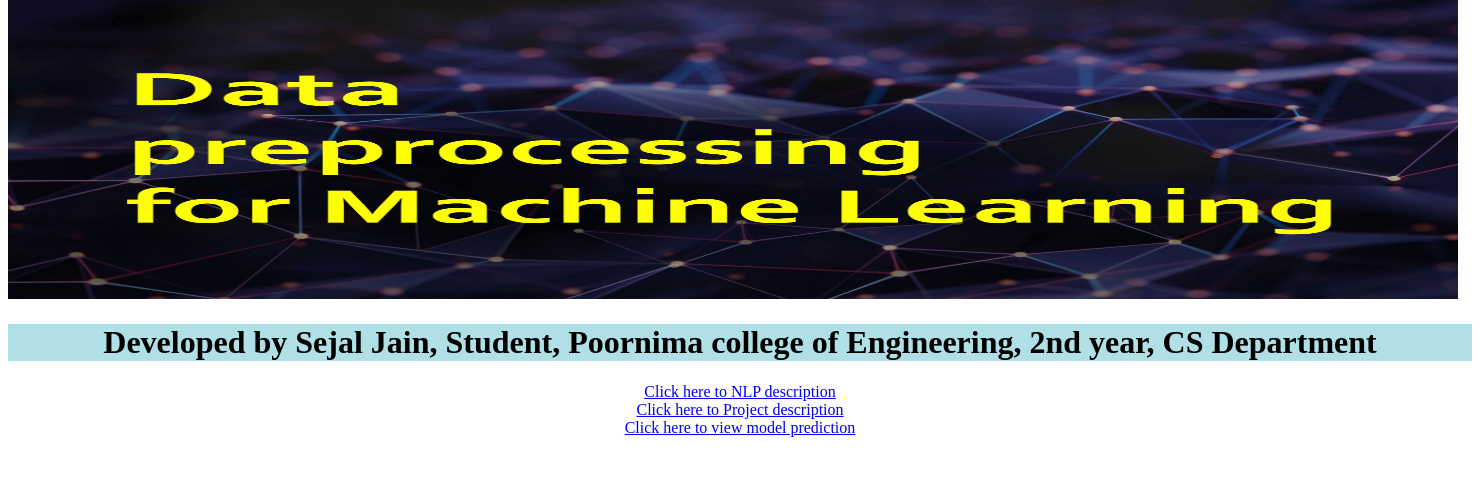
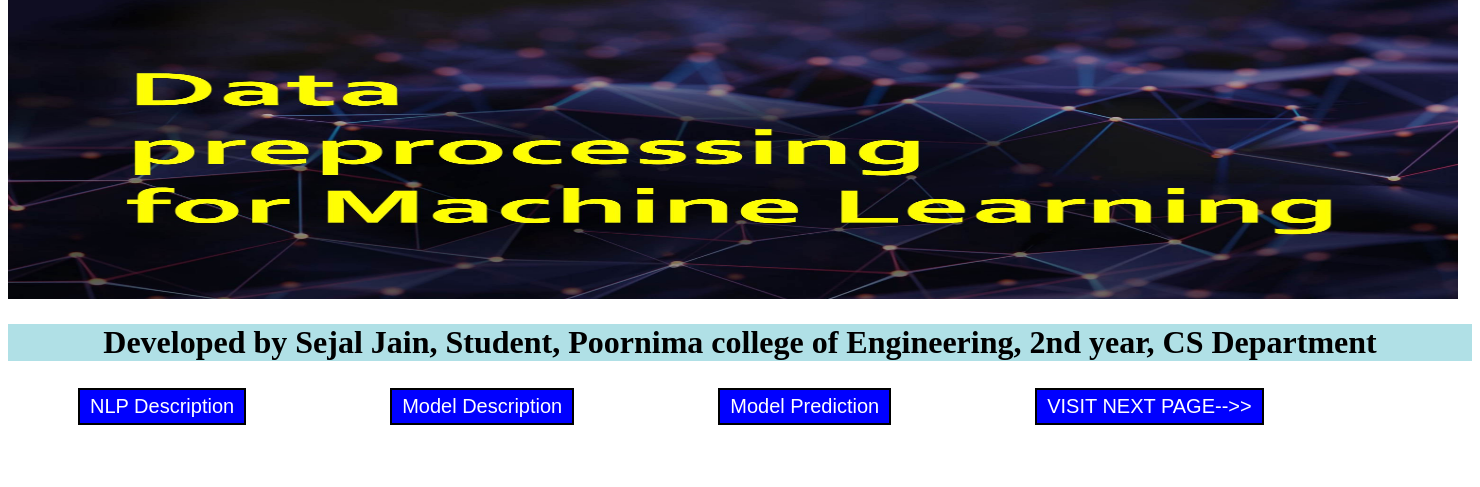
Before and after one commit to sejalpcegithub/SejalJain_SentimentalAnalysis_Tweets, a Flask app: template templates/index1.html in a window 1480 px wide. Shown: the part 313-800 px from the top of the page. Run offline with Flask 2, Linux system fonts and the light colour scheme; the template is opened without the code that fills it, so the values that code supplies are empty.

Commit message:
Update index1.html

```diff
--- a/templates/index1.html
+++ b/templates/index1.html
@@ -10,13 +10,38 @@ h1{text-align: center;}
 </style>
 <img src="static/image/dpforml.jpg"  width="1450" height="300">
 <h1 style="background-color:powderblue;">Developed by Sejal Jain, Student, Poornima college of Engineering, 2nd year, CS Department</h1>
-<div style ="text-align:center">
-<a href="/index2" >Click here to NLP description</a>
-<br>
-<a href="/index3" >Click here to Project description</a>
-<br>
-<a href="/index4" >Click here to view model prediction</a>
-<br>
-</div>
+<div class="container" >
+   <style>
+       .GFG {
+           background-color:blue;
+           border: 2px solid black;
+           color: white;
+           padding: 5px 10px;
+           text-align: center;
+           display: inline-block;
+           font-size: 20px;
+           margin: 5px 70px;
+           cursor: pointer;
+       }
+   </style>
+   <button class="GFG"
+   onclick="window.location.href = '/index2';">
+        NLP Description
+   </button>
+   <button class="GFG"
+   onclick="window.location.href = '/index3';">
+        Model Description
+   </button>
+   <button class="GFG"
+   onclick="window.location.href = '/index4';">
+       Model Prediction
+   </button>
+   <button class="GFG"
+   onclick="window.location.href = '/index2';">
+      VISIT NEXT PAGE-->>
+   </button>
+ </div>
+
+
 </body>
 </html>
```
